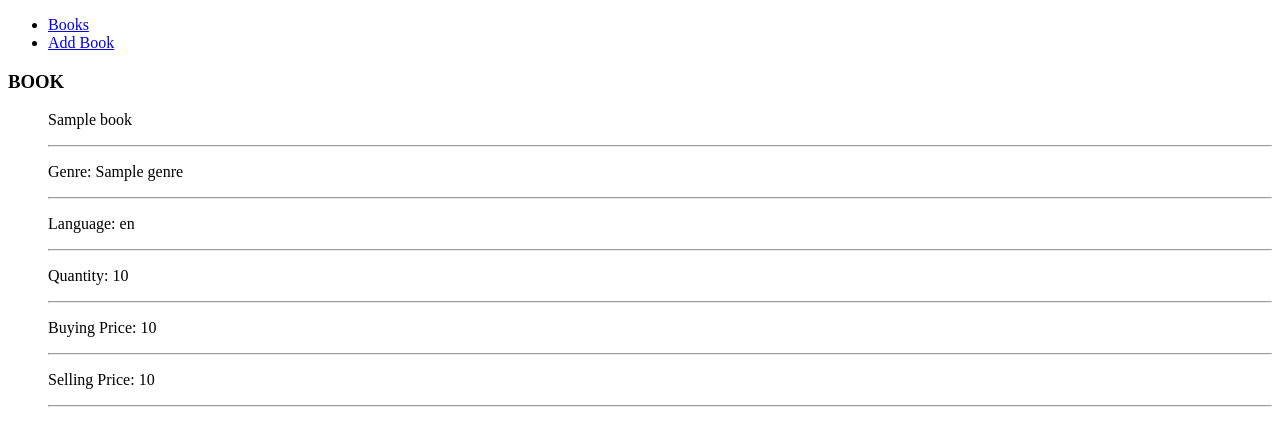
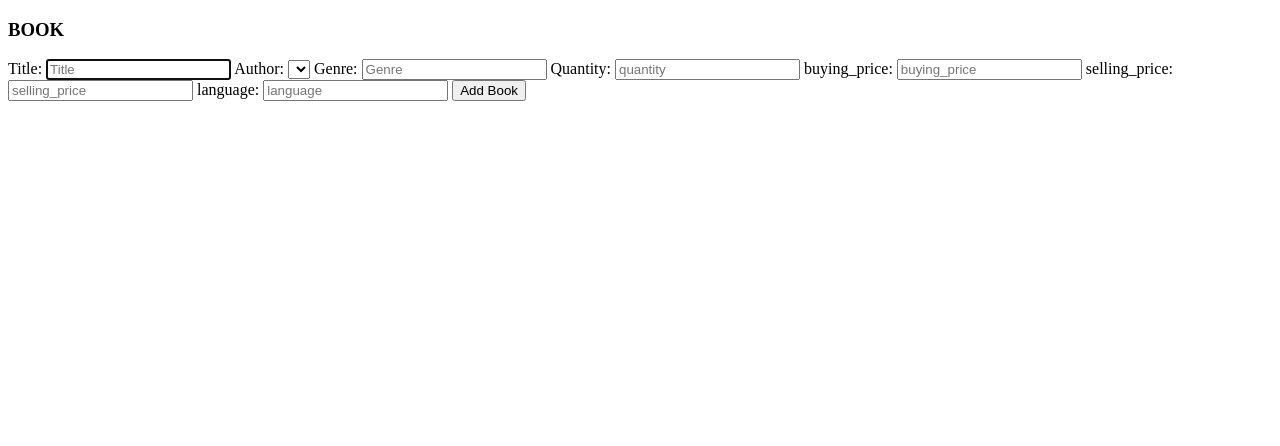
Before and after one commit to HeatherBluesky/Python-project, a Flask app: page /books/1 in a window 1280 px wide. Shown: the top 446 px of the page. Run offline with Flask 3, Linux system fonts and the light colour scheme; a database or web service that is not in the repository returns one stand-in record (values such as "Sample title"); lists and menus that the app fills with data are empty; some libraries are stand-ins or nearby versions.

Commit message:
add almost working

```diff
--- a/controllers/book_controller.py
+++ b/controllers/book_controller.py
@@ -22,14 +22,13 @@ def show(id):
 
 @book_shop_blueprint.route("/books/new",  methods=['POST'])
 def create_book():
-    title    = request.form['title']
+    title = request.form['title']
     author  = author_repositorty.select(request.form['author_id'])
     genre = request.form['genre']
     quantity = request.form['quantity']
     buying_price = request.form ['buying_price']
     selling_price = request.form['selling_price']
     language = request.form['selling_price']
-    author = author_repositorty.select(request.form ['author_id'])
     book = Book(title, author, genre, quantity, buying_price, selling_price, language)
     book_repository.save(book)
     return render_template("books/new.html", books= book)
--- a/templates/base.html
+++ b/templates/base.html
@@ -2,8 +2,10 @@
 <html lang="en">
 <head>
     <link rel="stylesheet" href="{{ url_for('static', filename='style.css') }}">
+
     <title>Book Shop</title>
 </head>
+<nav>
 
 <body>
 
@@ -15,7 +17,7 @@
     </div>
 
     <div>
-        {% block contents%}
+        {% block contentsnew%}
 
         {% endblock %}
 
--- a/templates/books/show.html
+++ b/templates/books/show.html
@@ -2,33 +2,38 @@
 
 {% block content %}
 
-<nav>
-  <ul class="nav bar">
-      <li>
-          <a href="/books">Books</a>
-      </li>
-      <li>
-          <a href="/books/new">Add Book</a>
-      </li>
-  </ul>
-  </nav>
+
 
 
 <h3> BOOK</h3>
-<ul>
-    <p>{{book.title}}</p>
-    <hr>
-    <p>Genre: {{book.genre}}</p>
-    <hr>
-    <p>Language: {{book.language}}</p>
-    <hr>
-    <p>Quantity: {{book.quantity}}</p>
-    <hr>
-    <p>Buying Price: {{book.buying_price}}</p>
-    <hr>
-    <p> Selling Price: {{book.selling_price}}</p>
-    <hr>
+<form class="form" action="/books/new" method="POST">
+  <label for="title">Title:</label>
+      <input type="text" id="title" name="title" placeholder="Title" required autofocus>
 
-  </div>
-</ul>
+  <label for="author">Author:</label>
+      <select id="author" name="author_id">
+      {% for author in all_authors %}
+          <option value="{{ author.id }}"> {{ author.first_name }}{{ author.last_name }}</option>
+      {% endfor %}
+      </select>
+
+
+      <label for="genre">Genre:</label>
+      <input type="text" id="genre" name="genre" placeholder="Genre" required autofocus>
+
+      <label for="Quantity">Quantity:</label>
+      <input type="text" id="quantity" name="quantity" placeholder="quantity" required>
+
+      <label for="buying_price">buying_price:</label>
+      <input type="text" id="buying_price" name="buying_price" placeholder="buying_price" required>
+
+      <label for="selling_price">selling_price:</label>
+      <input type="text" id="selling_price" name="selling_price" placeholder="selling_price" required>
+
+      <label for="language"> language:</label>
+      <input type="text" id="language" name="language" placeholder="language">
+
+  <button type="submit">Add Book</button>
+
+</form>
 {% endblock %}
```
Also changed, not shown: templates/books/index.html (+11 -2 lines), templates/books/new.html (+9 -21 lines).
